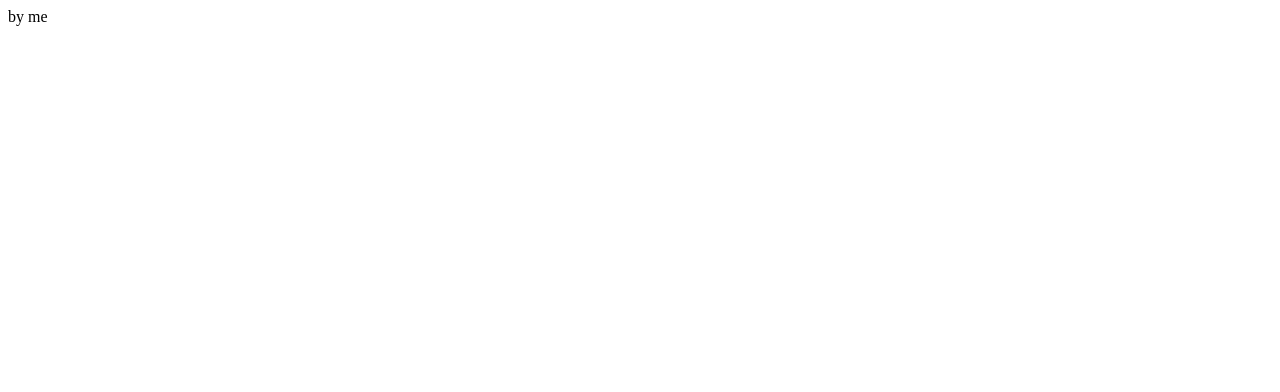
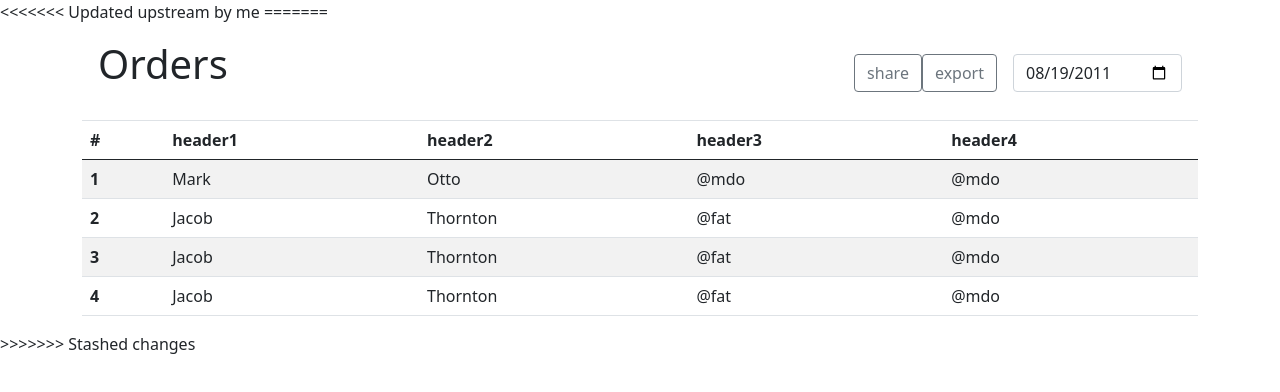
Before and after one commit to raosul/maktab47-panel-ex, a plain HTML site: page index.html in a window 1280 px wide. Drawn offline with nearby package versions, Linux system fonts and the light colour scheme.

Commit message:
Tables section

```diff
--- a/index.html
+++ b/index.html
@@ -1 +1,73 @@
+<<<<<<< Updated upstream
 by me
+=======
+<html lang="en">
+
+<head>
+    <title>Document</title>
+    <link href="https://cdn.jsdelivr.net/npm/bootstrap@5.0.1/dist/css/bootstrap.min.css" rel="stylesheet"
+    integrity="sha384-+0n0xVW2eSR5OomGNYDnhzAbDsOXxcvSN1TPprVMTNDbiYZCxYbOOl7+AMvyTG2x" crossorigin="anonymous">
+    <link rel="stylesheet" href="./style.css">
+</head>
+
+<body>
+
+    <section id="tables" class="container">
+        <form class="mainTitle border-bottom-0">
+            <h1 class="text-start m-3">Orders</h1>
+            <div>
+                <button type="button" class="btn btn-outline-secondary text-end">share</button>
+                <button type="button" class="btn btn-outline-secondary text-end">export</button>
+                <input class="form-control mx-3" type="date" value="2011-08-19" id="example-date-input">
+            </div>
+        </form>
+        <table class="table table table-striped border-top">
+            <thead class="table">
+              <tr>
+                <th scope="col">#</th>
+                <th scope="col">header1</th>
+                <th scope="col">header2</th>
+                <th scope="col">header3</th>
+                <th scope="col">header4</th>
+              </tr>
+            </thead>
+            <tbody>
+              <tr>
+                <th scope="row">1</th>
+                <td>Mark</td>
+                <td>Otto</td>
+                <td>@mdo</td>
+                <td>@mdo</td>
+              </tr>
+              <tr>
+                <th scope="row">2</th>
+                <td>Jacob</td>
+                <td>Thornton</td>
+                <td>@fat</td>
+                <td>@mdo</td>
+              </tr>
+              <tr>
+                <th scope="row">3</th>
+                <td>Jacob</td>
+                <td>Thornton</td>
+                <td>@fat</td>
+                <td>@mdo</td>
+              </tr>
+              <tr>
+                <th scope="row">4</th>
+                <td>Jacob</td>
+                <td>Thornton</td>
+                <td>@fat</td>
+                <td>@mdo</td>
+              </tr>
+            </tbody>
+          </table>
+    </section>
+    <script src="./app.js"></script>
+    <script src="https://cdn.jsdelivr.net/npm/bootstrap@5.0.1/dist/js/bootstrap.bundle.min.js"
+    integrity="sha384-gtEjrD/SeCtmISkJkNUaaKMoLD0//ElJ19smozuHV6z3Iehds+3Ulb9Bn9Plx0x4"
+    crossorigin="anonymous"></script>
+</body>
+
+</html>
+>>>>>>> Stashed changes
--- /dev/null
+++ b/style.css
@@ -0,0 +1,11 @@
+.mainTitle{
+    display: flex;
+    justify-content: space-between;
+    align-items: baseline;
+}
+.mainTitle div{
+    display: flex;
+    justify-content: center;
+    align-items: center;
+    margin-left: 10px;
+}
```
